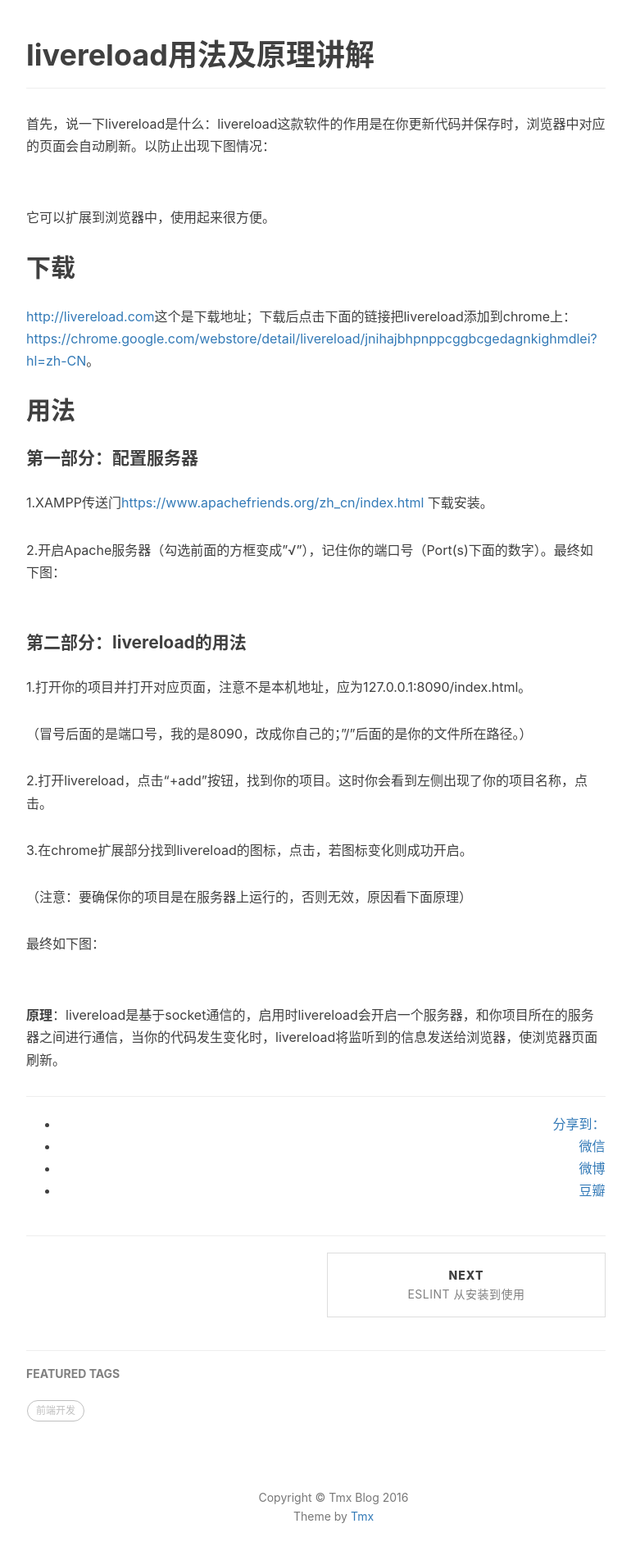
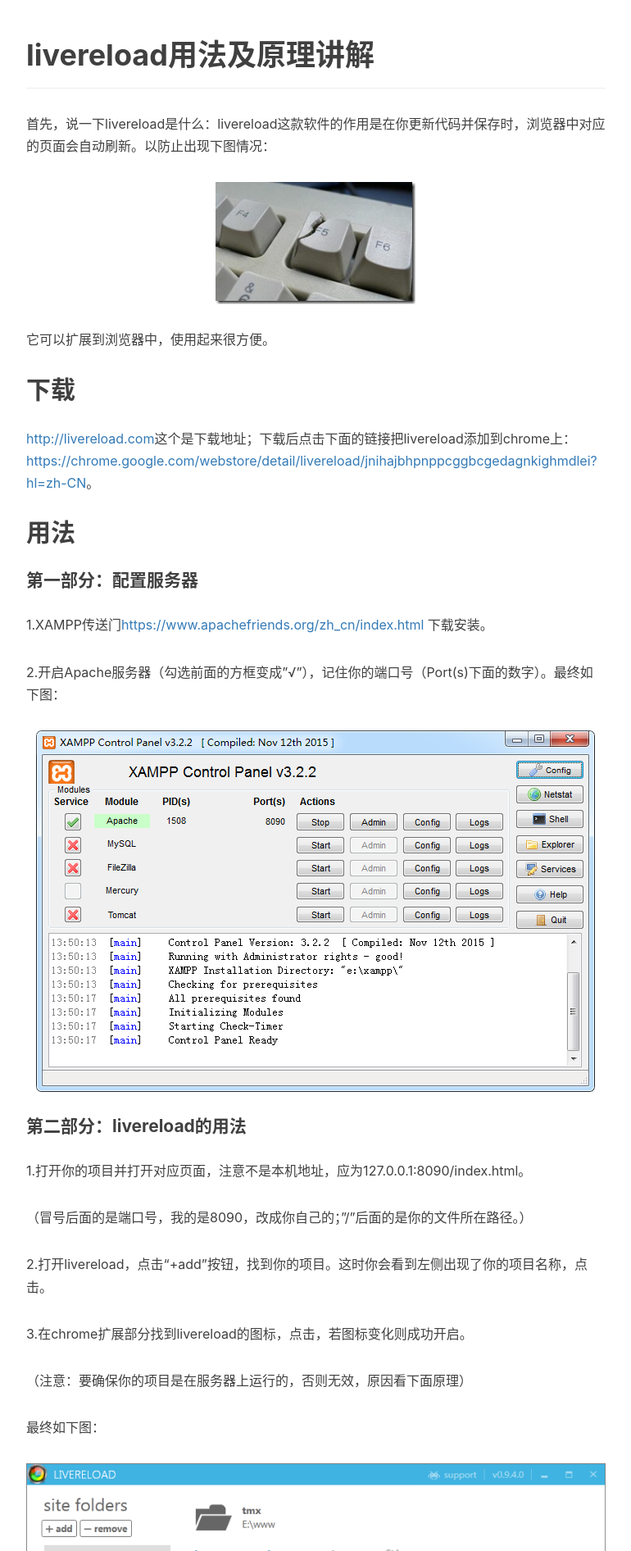
Before and after one commit to ShineMy/ShineMy.github.io, a Jekyll site: the page built from _posts/2016-01-15-livereload.markdown, in a window 1280 px wide. Shown: the part 525-2417 px from the top of the page at 82% size, without its empty margins (233-1003 px from the left). Built offline with Jekyll 4.4.1, drawn with Linux system fonts in a browser that asks for light colours; nearby versions of some CDN libraries; comment, search, counter and statistics services are not loaded.

Commit message:
no message

```diff
--- a/_posts/2016-01-15-livereload.markdown
+++ b/_posts/2016-01-15-livereload.markdown
@@ -16,7 +16,7 @@
 
 首先，说一下livereload是什么：livereload这款软件的作用是在你更新代码并保存时，浏览器中对应的页面会自动刷新。以防止出现下图情况：
 
-![](img/livereload-1.png)
+![](/img/livereload-1.png)
 
 它可以扩展到浏览器中，使用起来很方便。
 
@@ -32,7 +32,7 @@
 
 2.开启Apache服务器（勾选前面的方框变成"√"），记住你的端口号（Port(s)下面的数字）。最终如下图：
 
-![](img/livereload-2.png)
+![](/img/livereload-2.png)
 
 #### 第二部分：livereload的用法
 
@@ -48,6 +48,6 @@
 
 最终如下图：
 
-![](img/livereload-3.png)
+![](/img/livereload-3.png)
 
 **原理**：livereload是基于socket通信的，启用时livereload会开启一个服务器，和你项目所在的服务器之间进行通信，当你的代码发生变化时，livereload将监听到的信息发送给浏览器，使浏览器页面刷新。
```
